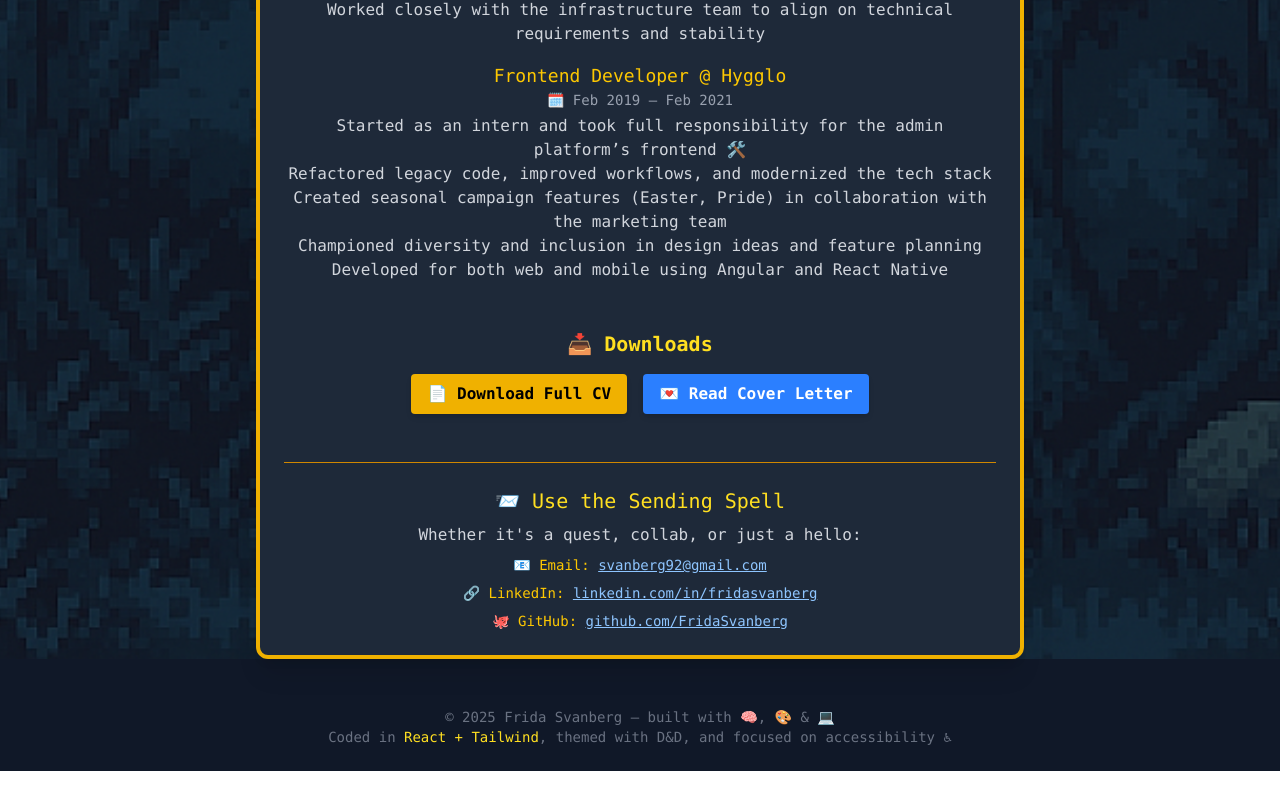
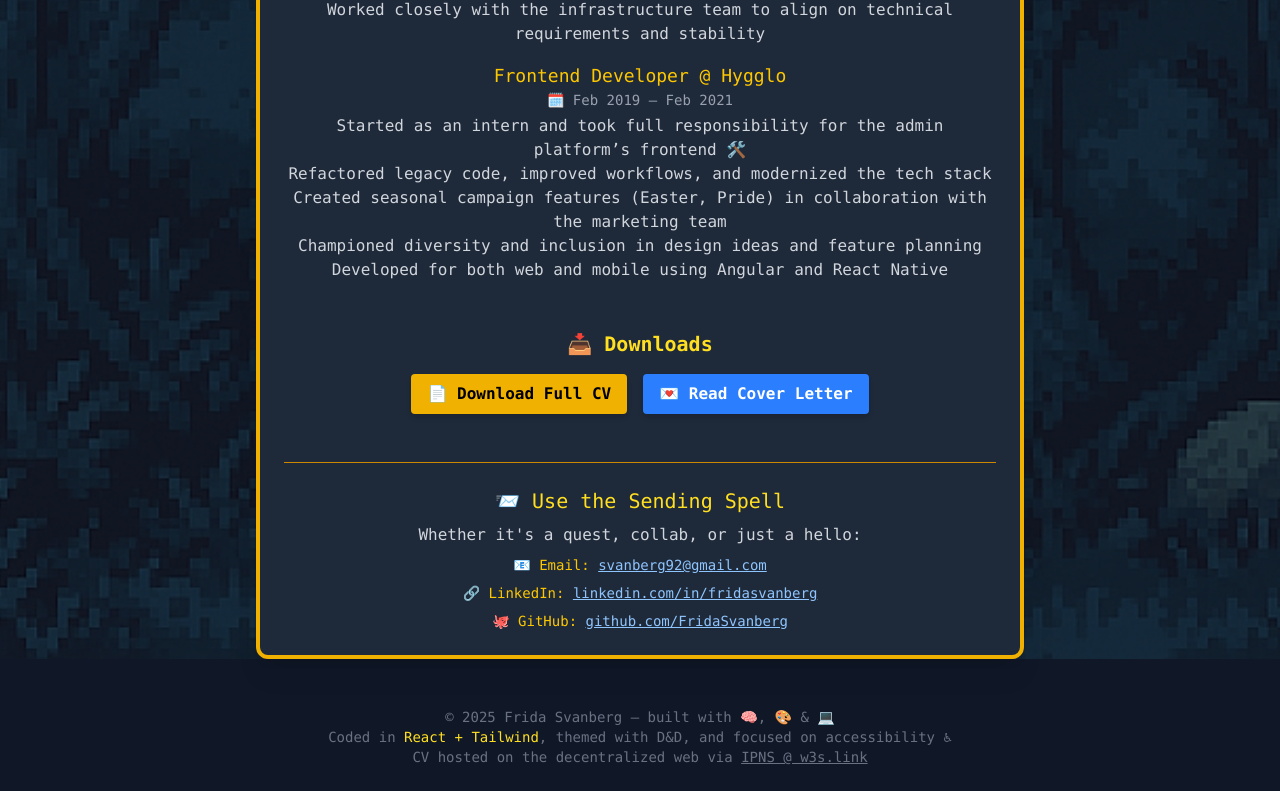
Before and after one commit to FridaSvanberg/Roll-for-Resume, a React (Vite) app: page / in a window 1280 px wide. Shown: the part 1494-2285 px from the top of the page. Built offline with nearby package versions, Linux system fonts and the light colour scheme.

Commit message:
Deploy: update IPNS to bafybeigy63vydajfts7axgjjxllgexc5twxcfrb2gumrkfsj72bwtkqwia

```diff
--- a/publish/deploy.js
+++ b/publish/deploy.js
@@ -1,3 +1,4 @@
+// publish/deploy.js
 import * as Name from 'w3name';
 import fs from 'fs/promises';
 import { execSync } from 'child_process';
@@ -8,31 +9,36 @@ async function main() {
   const spinner = ora('Starting deployment...').start();
 
   try {
-    // 🧱 Build step
+    // 🧱 Build
     spinner.text = 'Building project...';
     execSync('npm run build', { stdio: 'ignore' });
 
-    // 📤 Upload step
+    // 📤 Upload to Web3.Storage
     spinner.text = 'Uploading to Web3 Storage...';
     const result = execSync('w3up upload ./dist', { encoding: 'utf-8' });
     const cidMatch = result.match(/bafy[^\s]+/);
     if (!cidMatch) throw new Error('❌ CID not found!');
     const cid = cidMatch[0];
 
-    // Save CID
-    await fs.writeFile('./publish/last-cid.txt', cid);
+    // 💾 Save latest CID
+    await fs.writeFile('./publish/latest-cid.txt', cid);
 
     // 🔑 Load IPNS key
     spinner.text = 'Loading IPNS key...';
     const keyBytes = await fs.readFile('./publish/ipns-key');
     const name = await Name.from(keyBytes);
 
-    // ✍️ Publish to IPNS
-    spinner.text = 'Publishing to IPNS...';
+    // 🔁 Update IPNS
+    spinner.text = 'Publishing new IPNS revision...';
     const revision = await Name.v0(name, `/ipfs/${cid}`);
     await Name.publish(revision, name.key);
 
-    // 🐙 Commit & push to GitHub
+    // 📝 Update README with new CID
+    spinner.text = 'Updating README with new CID...';
+    const updateReadme = await import('./update-cid.js');
+    await updateReadme.default();
+
+    // 🐙 Git commit and push
     spinner.text = 'Committing & pushing to GitHub...';
     execSync('git add .', { stdio: 'ignore' });
     execSync(`git commit -m "Deploy: update IPNS to ${cid}"`, {
@@ -43,7 +49,7 @@ async function main() {
     // ✅ Done
     spinner.succeed(
       `🚀 Deployed! View: ${chalk.cyan(
-        `https://ipfs.io/ipns/${name.toString()}`
+        `https://w3s.link/ipns/${name.toString()}`
       )}`
     );
   } catch (err) {
--- /dev/null
+++ b/publish/update-cid.js
@@ -0,0 +1,19 @@
+// publish/update-cid.js
+import fs from 'fs';
+
+export default async function updateReadmeWithCID() {
+  const cid = fs.readFileSync('./publish/latest-cid.txt', 'utf-8').trim();
+  const readmePath = './README.md';
+
+  let readme = fs.readFileSync(readmePath, 'utf-8');
+
+  // Replace old CID in README
+  readme = readme.replace(
+    /https:\/\/bafy[^.]+\.ipfs\.w3s\.link/g,
+    `https://${cid}.ipfs.w3s.link`
+  );
+
+  fs.writeFileSync(readmePath, readme);
+
+  console.log(`✅ README.md updated with latest CID: ${cid}`);
+}
--- a/src/components/Footer.tsx
+++ b/src/components/Footer.tsx
@@ -13,6 +13,17 @@ const Footer = () => {
         Coded in <span className="text-yellow-300">React + Tailwind</span>,
         themed with D&D, and focused on accessibility ♿
       </p>
+      <p>
+        CV hosted on the decentralized web via{' '}
+        <a
+          href="https://w3s.link/ipns/k51qzi5uqu5dhxnxzz4sp2jre8zjvase81v91eznzvryktifym02hwohhavfh0"
+          className="underline hover:text-yellow-400"
+          target="_blank"
+          rel="noopener noreferrer"
+        >
+          IPNS @ w3s.link
+        </a>
+      </p>
     </footer>
   );
 };
```
Also changed, not shown: publish/last-cid.txt (deleted), publish/latest-cid.txt (added), 1 other file (tests, documents, lock files or other folders).
